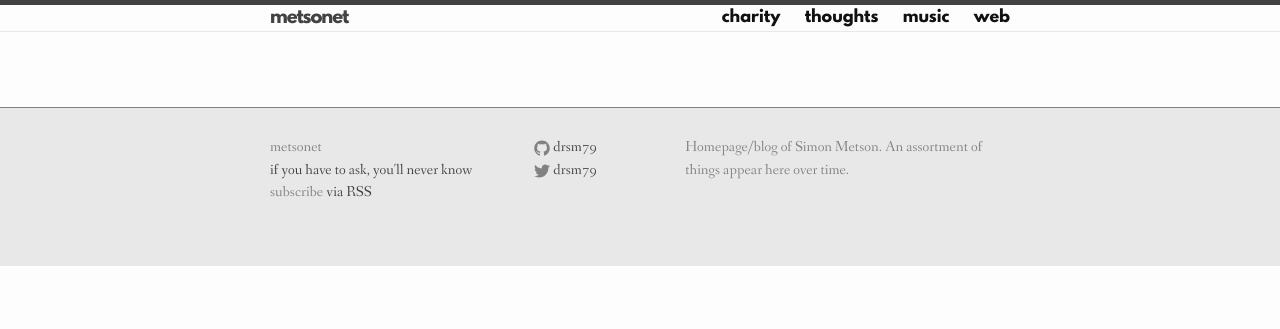
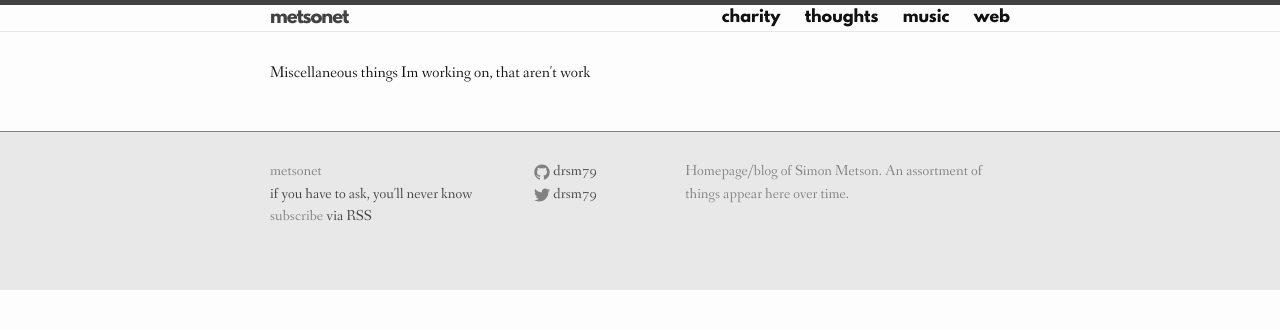
Before and after one commit to drsm79/drsm79.github.com, a Jekyll site: the page built from projects/index.html, in a window 1280 px wide. Shown: the top 329 px of the page. Built offline with Jekyll 4.4.1, drawn with Linux system fonts in a browser that asks for light colours.

Commit message:
Update index.html

```diff
--- a/projects/index.html
+++ b/projects/index.html
@@ -1,9 +1,11 @@
 ---
-title: Web
+title: Projects
 layout: default
+categories: projects
 ---
 
 <div class="home">
+  <p>Miscellaneous things Im working on, that aren't work</p>
   <ul class="post-list">
     {% for post in site.categories.projects %}
       <li>
```
